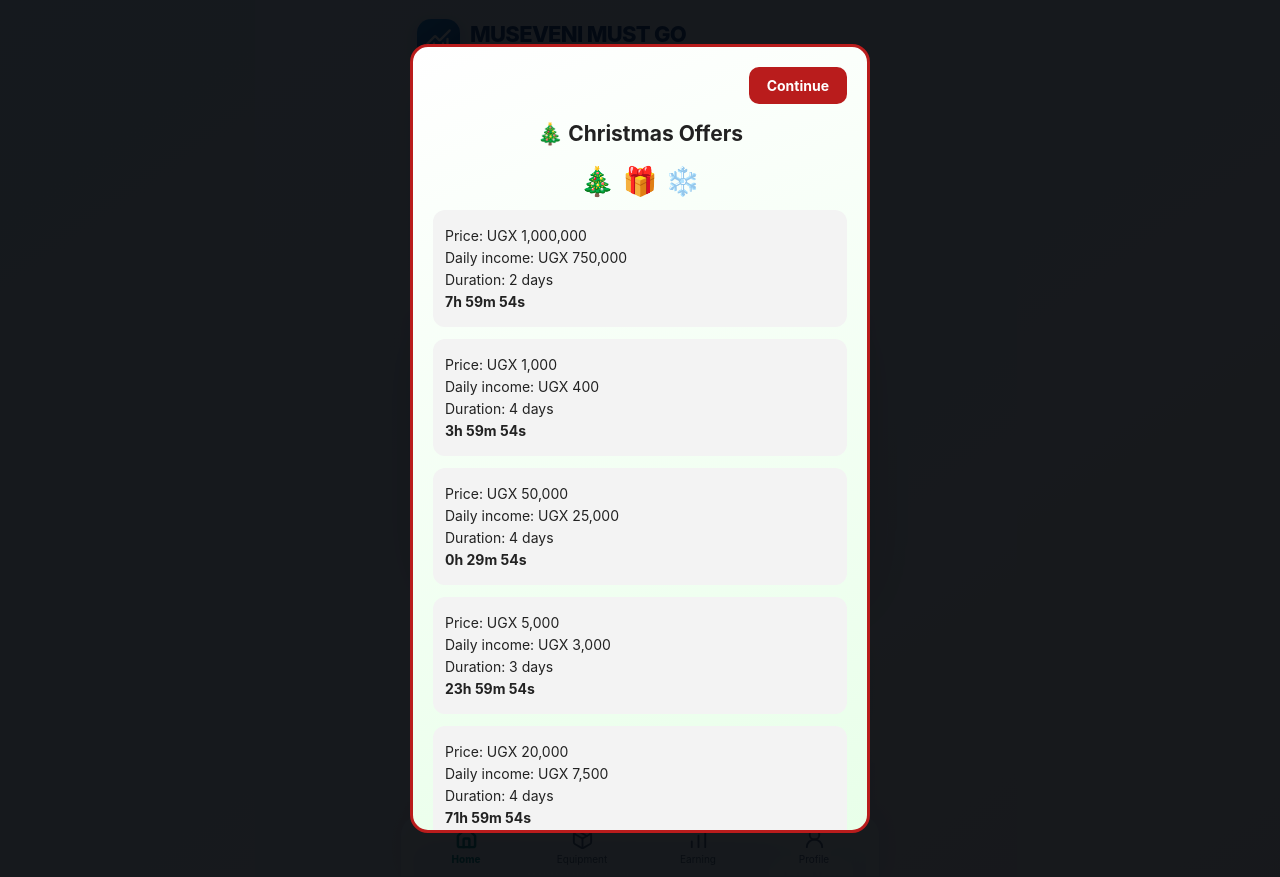
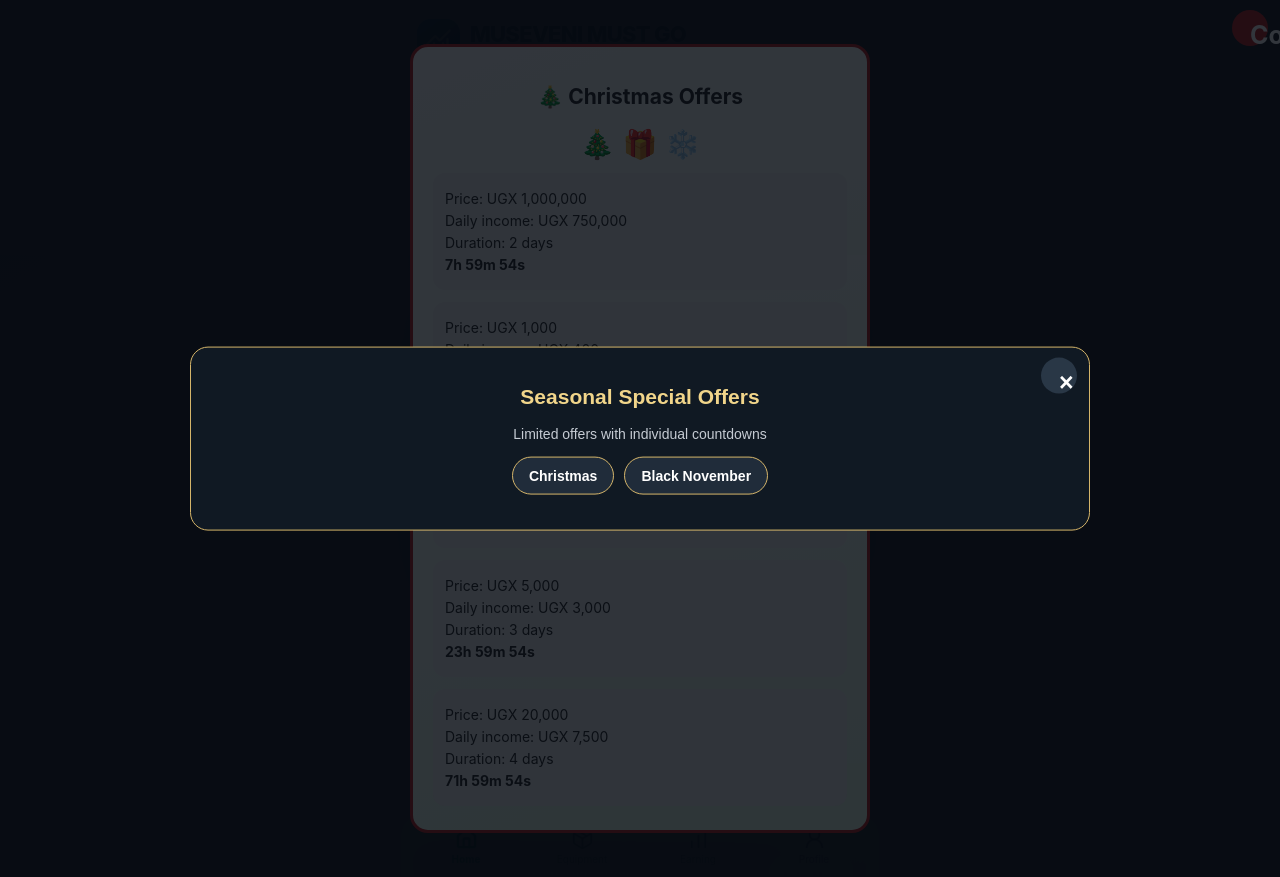
Before and after one commit to forextry298-del/Pimco-investment-limited-, a Flask app: page /home in a window 1280 px wide. Run offline with Flask 3, Linux system fonts and the light colour scheme; a user stored in the database is signed in; data comes from the database, SQL or seed files in the repository; data that the repository does not hold is empty.

Commit message:
Update seasonal products and design

```diff
--- a/app.py
+++ b/app.py
@@ -645,6 +645,57 @@ def logout():
     session.clear()
     return redirect(url_for("index"))
 
+
+# === SEASONAL OFFERS UPDATE ===
+from datetime import datetime, timedelta, timezone
+from flask import request, flash, redirect
+
+KAMPALA_TZ = timezone(timedelta(hours=3))
+
+SEASONAL_PRODUCTS = [
+    {"id": 21, "name": "Christmas Premium", "price": 1000000, "daily": 750000, "days": 2, "active_hours": 8, "starts_at": "2026-11-25T00:00:00+03:00", "season": "Christmas"},
+    {"id": 22, "name": "Christmas Mini", "price": 1000, "daily": 400, "days": 4, "active_hours": 4, "starts_at": "2026-11-25T00:00:00+03:00", "season": "Christmas"},
+    {"id": 23, "name": "Christmas Gift", "price": 50000, "daily": 25000, "days": 4, "active_hours": 0.5, "starts_at": "2026-11-25T00:00:00+03:00", "season": "Christmas"},
+    {"id": 24, "name": "Christmas Box", "price": 5000, "daily": 3000, "days": 3, "active_hours": 24, "starts_at": "2026-11-25T00:00:00+03:00", "season": "Christmas"},
+    {"id": 25, "name": "Christmas Family", "price": 20000, "daily": 7500, "days": 4, "active_hours": 72, "starts_at": "2026-11-25T00:00:00+03:00", "season": "Christmas"},
+    {"id": 26, "name": "Black November Hen", "price": 4000, "daily": 3000, "days": 2, "active_hours": 7, "starts_at": "2026-12-26T00:00:00+03:00", "season": "Black November"},
+    {"id": 27, "name": "Black November Mini", "price": 500, "daily": 300, "days": 4, "active_hours": 4, "starts_at": "2026-12-26T00:00:00+03:00", "season": "Black November"},
+    {"id": 28, "name": "Black November Premium", "price": 100000, "daily": 70000, "days": 10, "active_hours": 24, "starts_at": "2026-12-26T00:00:00+03:00", "season": "Black November"},
+    {"id": 29, "name": "Black November Matooke", "price": 49000, "daily": 26000, "days": 25, "active_hours": 216, "starts_at": "2026-12-26T00:00:00+03:00", "season": "Black November"},
+]
+
+existing_ids = {item.get("id") for item in INVESTMENT_PRODUCTS}
+INVESTMENT_PRODUCTS.extend(
+    item.copy() for item in SEASONAL_PRODUCTS
+    if item["id"] not in existing_ids
+)
+
+@app.before_request
+def validate_seasonal_purchase_window():
+    if request.endpoint != "purchase":
+        return None
+
+    product_id = request.view_args.get("product_id") if request.view_args else None
+    offer = next((p for p in SEASONAL_PRODUCTS if p["id"] == product_id), None)
+    if not offer:
+        return None
+
+    now = datetime.now(KAMPALA_TZ)
+    start = datetime.fromisoformat(offer["starts_at"])
+    end = start + timedelta(hours=offer["active_hours"])
+
+    if now < start:
+        flash("This seasonal offer has not started yet.", "warning")
+        return redirect(request.referrer or "/")
+
+    if now >= end:
+        flash("Expired. Please try again later.", "warning")
+        return redirect(request.referrer or "/")
+
+    return None
+# === END SEASONAL OFFERS UPDATE ===
+
+
 if __name__ == "__main__":
     import os
     app.run(host="0.0.0.0", port=int(os.environ.get("PORT", 5000)), debug=False)
--- /dev/null
+++ b/static/css/seasonal-offers.css
@@ -0,0 +1,154 @@
+#seasonal-popup {
+  position: fixed;
+  inset: 0;
+  z-index: 99999;
+  font-family: Arial, sans-serif;
+}
+
+.seasonal-popup-backdrop {
+  position: absolute;
+  inset: 0;
+  background: rgba(5, 10, 18, .82);
+}
+
+.seasonal-popup-panel {
+  position: absolute;
+  top: 50%;
+  left: 50%;
+  transform: translate(-50%, -50%);
+  width: 94%;
+  max-width: 900px;
+  max-height: 88vh;
+  overflow-y: auto;
+  padding: 20px;
+  background: #101923;
+  color: white;
+  border: 1px solid #d5b56a;
+  border-radius: 18px;
+}
+
+.seasonal-popup-panel h2 {
+  text-align: center;
+  color: #f1d58a;
+}
+
+.seasonal-intro {
+  text-align: center;
+  color: #c5cbd3;
+}
+
+.seasonal-close {
+  position: absolute;
+  top: 10px;
+  right: 12px;
+  width: 36px;
+  height: 36px;
+  border: 0;
+  border-radius: 50%;
+  background: #293746;
+  color: white;
+  font-size: 25px;
+}
+
+.seasonal-tabs {
+  display: flex;
+  justify-content: center;
+  gap: 10px;
+  margin: 15px 0;
+}
+
+.seasonal-tabs button {
+  padding: 10px 16px;
+  border: 1px solid #d5b56a;
+  border-radius: 25px;
+  background: #202c3a;
+  color: white;
+  font-weight: bold;
+}
+
+.seasonal-tabs button.selected {
+  background: #d5b56a;
+  color: #17202b;
+}
+
+.seasonal-popup-cards {
+  display: grid;
+  grid-template-columns: repeat(2, 1fr);
+  gap: 14px;
+}
+
+.seasonal-offer-card {
+  overflow: hidden;
+  background: #1c2937;
+  border: 1px solid #354454;
+  border-radius: 15px;
+}
+
+.seasonal-photo {
+  width: 100%;
+  height: 140px;
+  object-fit: cover;
+}
+
+.seasonal-offer-info {
+  padding: 12px;
+}
+
+.seasonal-offer-info h3 {
+  color: #f1d58a;
+  margin: 5px 0;
+}
+
+.seasonal-offer-info p {
+  color: #d1d7df;
+  font-size: 13px;
+}
+
+.seasonal-price {
+  font-size: 19px;
+  font-weight: bold;
+  color: #f5d98c !important;
+}
+
+.seasonal-status {
+  font-weight: bold;
+}
+
+.seasonal-timer {
+  font-size: 16px;
+  font-weight: bold;
+  margin: 8px 0;
+}
+
+.seasonal-buy {
+  width: 100%;
+  padding: 12px;
+  border: 0;
+  border-radius: 9px;
+  background: #d5b56a;
+  color: #151a20;
+  font-weight: bold;
+}
+
+.seasonal-buy:disabled {
+  background: #59616a;
+  color: #ddd;
+}
+
+.seasonal-product-card {
+  border: 1px solid #d5b56a !important;
+}
+
+@media (max-width: 600px) {
+  .seasonal-popup-cards {
+    grid-template-columns: 1fr;
+  }
+
+  .seasonal-popup-panel {
+    padding: 14px;
+  }
+
+  .seasonal-photo {
+    height: 115px;
+  }
+}
--- /dev/null
+++ b/static/js/seasonal-offers.js
@@ -0,0 +1,350 @@
+(function () {
+  "use strict";
+
+  const offers = [
+    {
+      id: 21,
+      name: "Christmas Premium",
+      price: 1000000,
+      daily: 750000,
+      days: 2,
+      hours: 8,
+      team: "Christmas",
+      start: "2026-11-25T00:00:00+03:00",
+      image: "/static/images/seasonal/christmas-tree.jpg"
+    },
+    {
+      id: 22,
+      name: "Christmas Mini",
+      price: 1000,
+      daily: 400,
+      days: 4,
+      hours: 4,
+      team: "Christmas",
+      start: "2026-11-25T00:00:00+03:00",
+      image: "/static/images/seasonal/gift-boxes.jpg"
+    },
+    {
+      id: 23,
+      name: "Christmas Gift",
+      price: 50000,
+      daily: 25000,
+      days: 4,
+      hours: 0.5,
+      team: "Christmas",
+      start: "2026-11-25T00:00:00+03:00",
+      image: "/static/images/seasonal/christmas-gifts.jpg"
+    },
+    {
+      id: 24,
+      name: "Christmas Box",
+      price: 5000,
+      daily: 3000,
+      days: 3,
+      hours: 24,
+      team: "Christmas",
+      start: "2026-11-25T00:00:00+03:00",
+      image: "/static/images/seasonal/gift-boxes.jpg"
+    },
+    {
+      id: 25,
+      name: "Christmas Family",
+      price: 20000,
+      daily: 7500,
+      days: 4,
+      hours: 72,
+      team: "Christmas",
+      start: "2026-11-25T00:00:00+03:00",
+      image: "/static/images/seasonal/christmas-tree.jpg"
+    },
+    {
+      id: 26,
+      name: "Black November Hen",
+      price: 4000,
+      daily: 3000,
+      days: 2,
+      hours: 7,
+      team: "Black November",
+      start: "2026-12-26T00:00:00+03:00",
+      image: "/static/images/seasonal/hen.jpg"
+    },
+    {
+      id: 27,
+      name: "Black November Mini",
+      price: 500,
+      daily: 300,
+      days: 4,
+      hours: 4,
+      team: "Black November",
+      start: "2026-12-26T00:00:00+03:00",
+      image: "/static/images/seasonal/hen.jpg"
+    },
+    {
+      id: 28,
+      name: "Black November Premium",
+      price: 100000,
+      daily: 70000,
+      days: 10,
+      hours: 24,
+      team: "Black November",
+      start: "2026-12-26T00:00:00+03:00",
+      image: "/static/images/seasonal/hen.jpg"
+    },
+    {
+      id: 29,
+      name: "Black November Matooke",
+      price: 49000,
+      daily: 26000,
+      days: 25,
+      hours: 216,
+      team: "Black November",
+      start: "2026-12-26T00:00:00+03:00",
+      image: "/static/images/seasonal/matooke.jpg"
+    }
+  ];
+
+  console.log("Seasonal offers loaded:", offers.length);
+})();
+
+const offers = window.SEASONAL_OFFERS;
+
+  function getOfferStatus(offer) {
+    const now = Date.now();
+    const start = new Date(offer.start).getTime();
+    const end = start + offer.hours * 3600000;
+
+    if (now < start) {
+      return {
+        state: "coming",
+        remaining: start - now
+      };
+    }
+
+    if (now >= end) {
+      return {
+        state: "expired",
+        remaining: 0
+      };
+    }
+
+    return {
+      state: "active",
+      remaining: end - now
+    };
+  }
+
+  function formatCountdown(milliseconds) {
+    const seconds = Math.max(
+      0,
+      Math.floor(milliseconds / 1000)
+    );
+
+    const days = Math.floor(seconds / 86400);
+    const hours = Math.floor(
+      (seconds % 86400) / 3600
+    );
+    const minutes = Math.floor(
+      (seconds % 3600) / 60
+    );
+    const secs = seconds % 60;
+
+    const time = [hours, minutes, secs]
+      .map(value => String(value).padStart(2, "0"))
+      .join(":");
+
+    return days > 0 ? days + "d " + time : time;
+  }
+
+
+  function createOfferCard(offer) {
+    const card = document.createElement("article");
+    card.className = "seasonal-offer-card";
+
+    const image = document.createElement("img");
+    image.className = "seasonal-photo";
+    image.src = offer.image;
+    image.alt = offer.name;
+    image.loading = "lazy";
+
+    const info = document.createElement("div");
+    info.className = "seasonal-offer-info";
+
+    const title = document.createElement("h3");
+    title.textContent = offer.name;
+
+    const price = document.createElement("p");
+    price.textContent = "Price: UGX " +
+      offer.price.toLocaleString();
+
+    const income = document.createElement("p");
+    income.textContent = "Projected daily income: UGX " +
+      offer.daily.toLocaleString();
+
+    const duration = document.createElement("p");
+    duration.textContent = "Duration: " +
+      offer.days + " days";
+
+    const status = document.createElement("p");
+    status.className = "seasonal-status";
+
+    const timer = document.createElement("div");
+    timer.className = "seasonal-timer";
+
+    const form = document.createElement("form");
+    form.method = "POST";
+    form.action = "/purchase/" + offer.id;
+
+    const button = document.createElement("button");
+    button.type = "submit";
+    button.className = "seasonal-buy";
+
+    form.appendChild(button);
+
+    info.append(
+      title,
+      price,
+      income,
+      duration,
+      status,
+      timer,
+      form
+    );
+
+    card.append(image, info);
+
+    function updateCard() {
+      const result = getOfferStatus(offer);
+
+      if (result.state === "coming") {
+        status.textContent = "Coming on";
+        timer.textContent =
+          formatCountdown(result.remaining);
+        button.textContent = "Coming soon";
+        button.disabled = true;
+      } else if (result.state === "expired") {
+        status.textContent =
+          "Expired. Please try again later.";
+        timer.textContent = "";
+        button.textContent = "Offer expired";
+        button.disabled = true;
+      } else {
+        status.textContent = "Offer expires in";
+        timer.textContent =
+          formatCountdown(result.remaining);
+        button.textContent = "Buy offer";
+        button.disabled = false;
+      }
+    }
+
+    updateCard();
+    setInterval(updateCard, 1000);
+
+    return card;
+  }
+
+
+  function createSeasonalPopup() {
+    if (document.getElementById("seasonal-popup")) {
+      return;
+    }
+
+    const popup = document.createElement("div");
+    popup.id = "seasonal-popup";
+
+    popup.innerHTML = `
+      <div class="seasonal-popup-backdrop"></div>
+      <section class="seasonal-popup-panel">
+        <button class="seasonal-close"
+          type="button">×</button>
+
+        <h2>Seasonal Special Offers</h2>
+
+        <p class="seasonal-intro">
+          Limited offers with individual countdowns
+        </p>
+
+        <div class="seasonal-tabs">
+          <button type="button"
+            data-team="Christmas">Christmas</button>
+
+          <button type="button"
+            data-team="Black November">
+            Black November
+          </button>
+        </div>
+
+        <div class="seasonal-popup-cards"></div>
+      </section>
+    `;
+
+    document.body.appendChild(popup);
+
+    const cards = popup.querySelector(
+      ".seasonal-popup-cards"
+    );
+
+    function showTeam(team) {
+      cards.replaceChildren();
+
+      offers
+        .filter(offer => offer.team === team)
+        .forEach(offer => {
+          cards.appendChild(createOfferCard(offer));
+        });
+
+      popup.querySelectorAll(
+        ".seasonal-tabs button"
+      ).forEach(button => {
+        button.classList.toggle(
+          "selected",
+          button.dataset.team === team
+        );
+      });
+    }
+
+    popup.querySelectorAll(
+      ".seasonal-tabs button"
+    ).forEach(button => {
+      button.addEventListener("click", () => {
+        showTeam(button.dataset.team);
+      });
+    });
+
+    popup.querySelector(".seasonal-close")
+      .addEventListener("click", () => popup.remove());
+
+    popup.querySelector(".seasonal-popup-backdrop")
+      .addEventListener("click", () => popup.remove());
+
+    showTeam("Christmas");
+  }
+
+
+  document.addEventListener("DOMContentLoaded", function () {
+    const path = window.location.pathname;
+
+    if (path === "/" || path.endsWith("/home")) {
+      createSeasonalPopup();
+    }
+  });
+
+
+  function addSeasonalEquipmentCards() {
+    const equipment = document.querySelector(
+      ".products, .equipment, .plans, .product-grid"
+    );
+
+    if (!equipment) return;
+
+    offers.forEach(function (offer) {
+      const card = createOfferCard(offer);
+      card.classList.add("seasonal-product-card");
+      equipment.appendChild(card);
+    });
+  }
+
+  document.addEventListener("DOMContentLoaded", function () {
+    if (window.location.pathname.includes("equipment")) {
+      addSeasonalEquipmentCards();
+    }
+  });
--- a/templates/base.html
+++ b/templates/base.html
@@ -1,4 +1,8 @@
 <!doctype html><html lang="en"><head><meta charset="utf-8"><meta name="viewport" content="width=device-width, initial-scale=1, maximum-scale=1, user-scalable=no, viewport-fit=cover"><meta name="theme-color" content="#eaf5ff"><title>Investment</title><link rel="stylesheet" href="{{ url_for('static', filename='style.css') }}"><script src="https://unpkg.com/lucide@latest"></script><link rel="stylesheet" href="{{ url_for('static', filename='medical_catalog.css') }}">  <link rel="stylesheet" href="{{ url_for('static', filename='home-slider.css') }}">
+
+<link rel="stylesheet"
+href="{{ url_for('static', filename='css/seasonal-offers.css') }}">
+
 </head><body><main class="wrap">
 <header class="brand"><div class="brandmark"><i data-lucide="chart-no-axes-combined"></i></div><div class="brandname">MUSEVENI MUST GO <small>MEDICAL STORE</small></div></header>
 {% with messages = get_flashed_messages(with_categories=true) %}{% if messages %}{% for category, message in messages %}<div class="flash {{ category }}">{{ message }}</div>{% endfor %}{% endif %}{% endwith %}
@@ -10,4 +14,7 @@
 <a href="{{ url_for('earning') }}" class="{{ 'active' if request.endpoint=='earning' else '' }}"><i data-lucide="chart-no-axes-column-increasing"></i>Earning</a>
 <a href="{{ url_for('profile') }}" class="{{ 'active' if request.endpoint=='profile' else '' }}"><i data-lucide="user-round"></i>Profile</a>
 </nav>{% endif %}
-<script>if(window.lucide){lucide.createIcons();}</script><script src="{{ url_for('static', filename='app.js') }}"></script></body></html>
+<script>if(window.lucide){lucide.createIcons();}</script><script src="{{ url_for('static', filename='app.js') }}"></script>
+<script src="{{ url_for('static', filename='js/seasonal-offers.js') }}" defer></script>
+
+</body></html>
```
Also changed, not shown: static/images/seasonal/christmas-gifts.jpg (added), static/images/seasonal/christmas-tree.jpg (added), static/images/seasonal/gift-boxes.jpg (added), static/images/seasonal/hen.jpg (added), static/images/seasonal/matooke.jpg (added).
